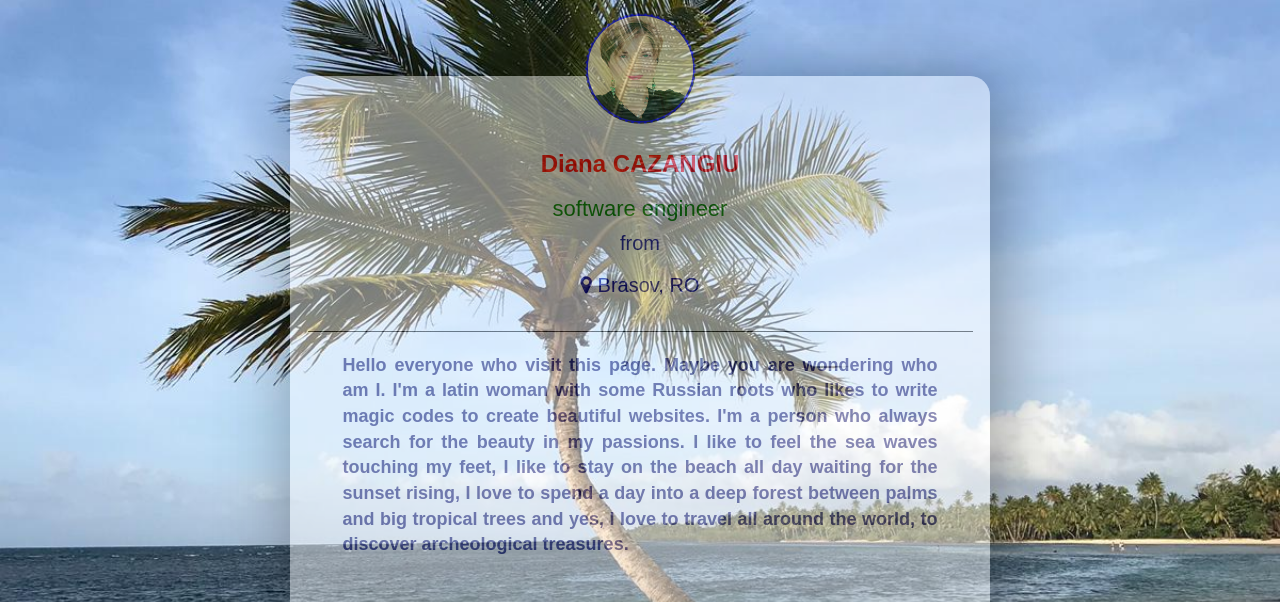
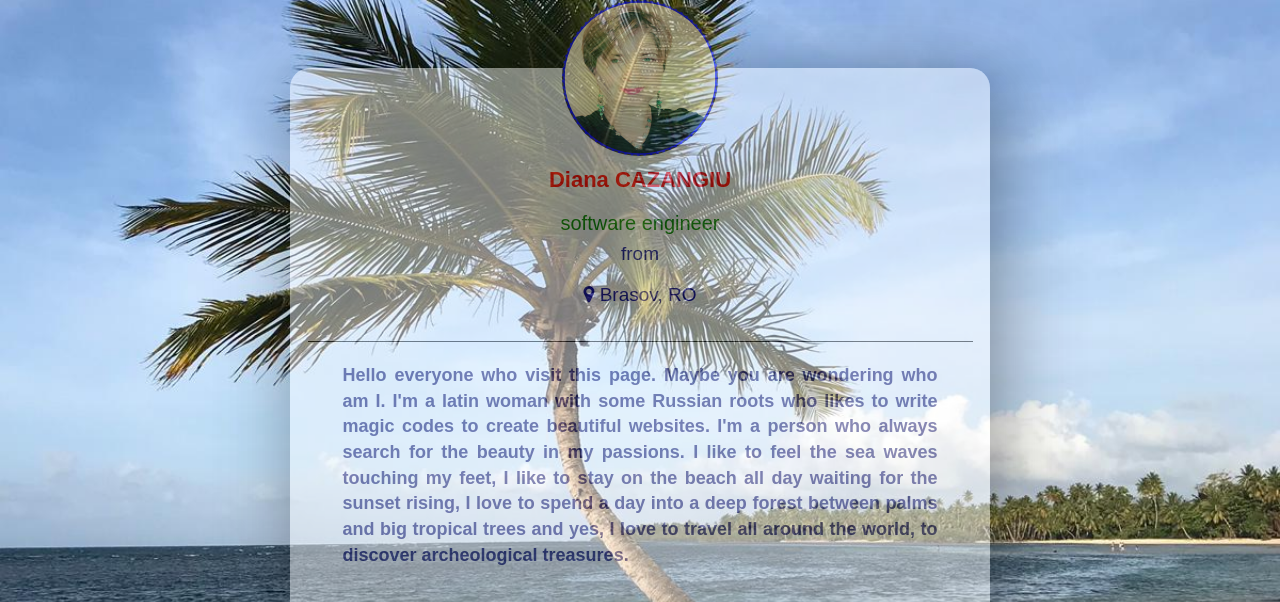
Before and after one commit to DianaCazangiu/dianacazangiu-site, a plain HTML site: page index.html in a window 1280 px wide. Shown: the top 602 px of the page. Drawn offline with nearby package versions, Linux system fonts and the light colour scheme.

Commit message:
Add files via upload

```diff
--- a/main.css
+++ b/main.css
@@ -64,14 +64,14 @@ margin : 0 auto;
 }
 
 img {
-width : 85px;
-height : 85px;
+width : 120px;
+height : 120px;
 border-radius : 50%;
 padding : 1px;
 background-color : blue;
 transition : all 0.5s ease-in-out;
 transform : scale(1.3);
-/*filter : opacity(700%);*/
+filter : opacity(100%);
 border : currentColor dashed 0.4px;
 }
 
@@ -120,11 +120,11 @@ background-color : hsl(0 0% 100% / 0);
 }
 
 #name-headline {
-margin-top : 40px;
+margin-top : 30px;
 background-color : hsl(0 0% 100% / 0);
 }
 #profile-image {
-margin-top : -40px;
+margin-top : -50px;
 background-color : hsl(0 0% 100% / 0);
 }
 
@@ -137,18 +137,18 @@ p {
 
 h1 {
   color: red;
-  font-size: 24px;
+  font-size: 22px;
   font-weight: bold;
 }
 
 h2 {
   color: green;
   text-align: center;
-  font-size: 22px;
+  font-size: 20px;
 }
 
 h3,h4 {
-  font-size: 20px;
+  font-size: 19px;
   text-align: center;
     color: #00008b;
 }
```
